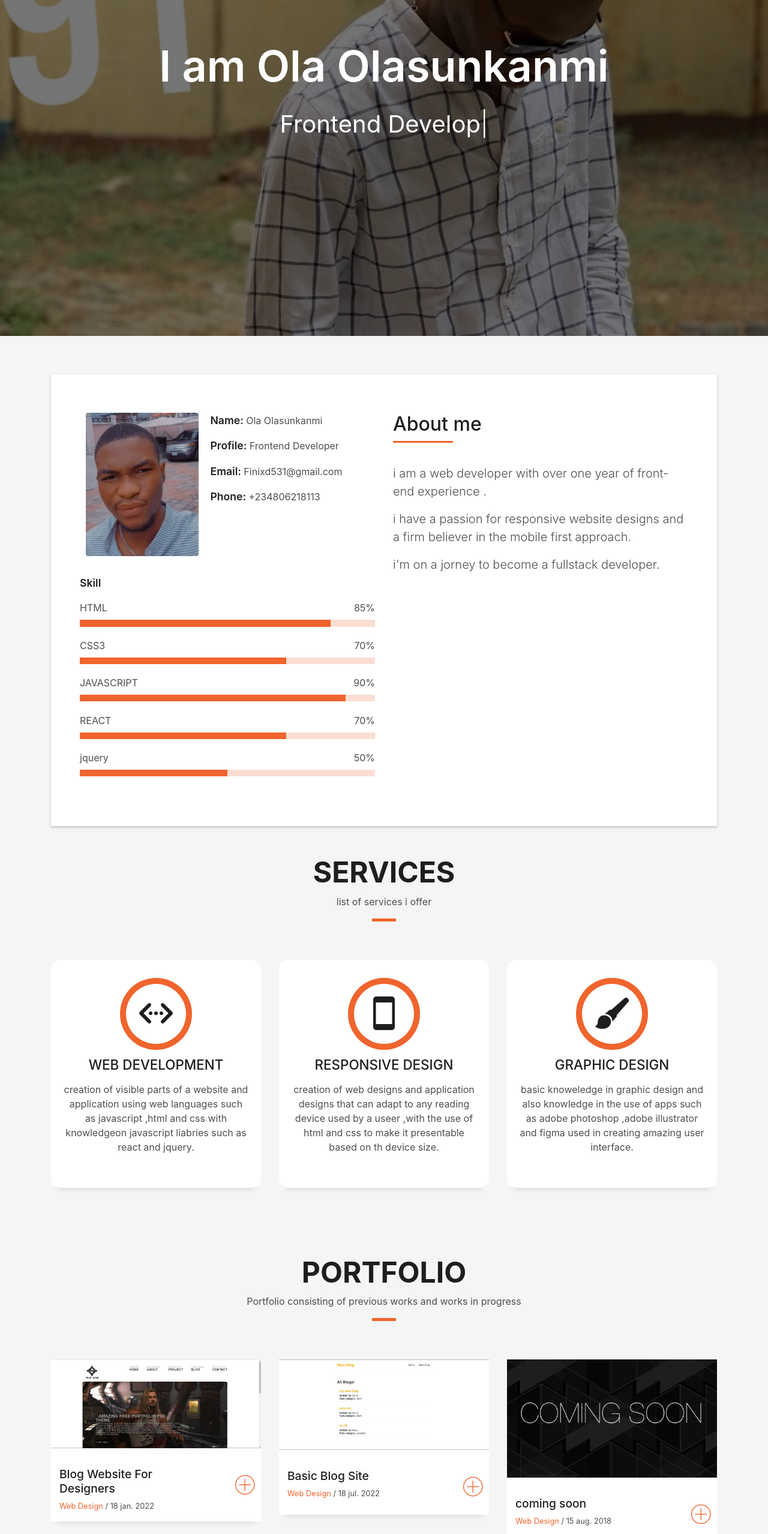
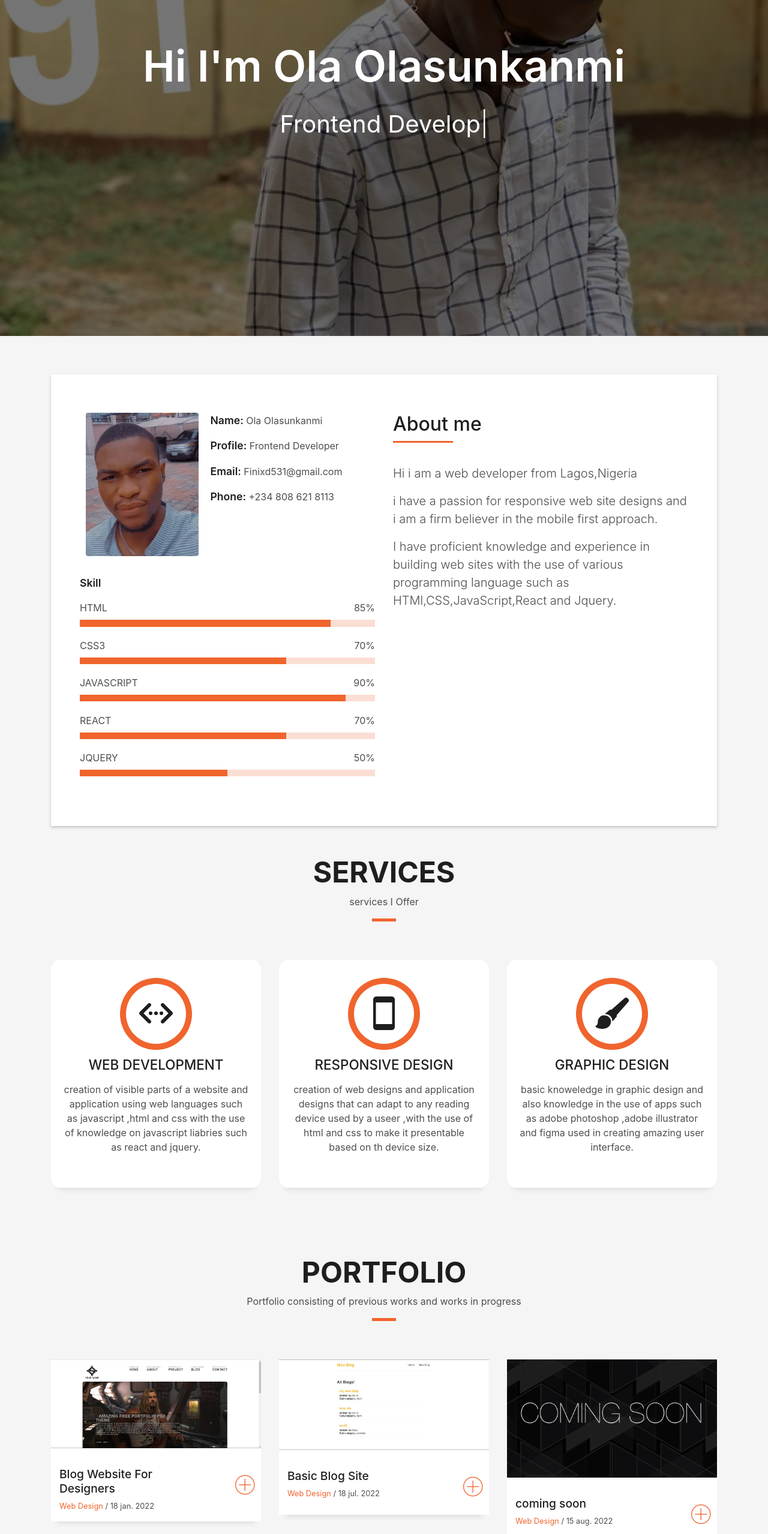
Before and after one commit to nicxd531/portfolio, a plain HTML site: page index.html in a window 1280 px wide. Shown: the part 240-2797 px from the top of the page at 60% size. Drawn offline with Linux system fonts and the light colour scheme; files whose address does not match are found by name.

Commit message:
updated
updated

```diff
--- a/index.html
+++ b/index.html
@@ -67,7 +67,7 @@
       <div class="table-cell">
         <div class="container">
           <!--<p class="display-6 color-d">Hello, world!</p>-->
-          <h1 class="intro-title mb-4">I am Ola Olasunkanmi</h1>
+          <h1 class="intro-title mb-4">Hi I'm Ola Olasunkanmi</h1>
           <p class="intro-subtitle"><span class="text-slider-items">Web Developer,Frontend Developer,Graphic Designer</span><strong class="text-slider"></strong></p>
           <!-- <p class="pt-3"><a class="btn btn-primary btn js-scroll px-4" href="#about" role="button">Learn More</a></p> -->
         </div>
@@ -94,7 +94,7 @@
                       <p><span class="title-s">Name: </span> <span>Ola Olasunkanmi</span></p>
                       <p><span class="title-s">Profile: </span> <span>Frontend Developer</span></p>
                       <p><span class="title-s">Email: </span> <span>Finixd531@gmail.com</span></p>
-                      <p><span class="title-s">Phone: </span> <span>+234806218113</span></p>
+                      <p><span class="title-s">Phone: </span> <span>+234 808 621 8113</span></p>
                     </div>
                   </div>
                 </div>
@@ -120,7 +120,7 @@
                     <div class="progress-bar" role="progressbar" style="width: 70%" aria-valuenow="70" aria-valuemin="0"
                       aria-valuemax="100"></div>
                   </div>
-                  <span>jquery</span> <span class="pull-right">50%</span>
+                  <span>JQUERY</span> <span class="pull-right">50%</span>
                   <div class="progress">
                     <div class="progress-bar" role="progressbar" style="width: 50%" aria-valuenow="50" aria-valuemin="0"
                       aria-valuemax="100"></div>
@@ -135,13 +135,13 @@
                     </h5>
                   </div>
                   <p class="lead">
-                    i am a web developer with over one year of front-end experience .
+                   Hi i am a web developer from Lagos,Nigeria
                   </p>
                   <p class="lead">
-                    i have a passion for responsive website designs and a firm believer in the mobile first approach.
+                    i have a passion for responsive web site designs and i am a firm believer in the mobile first approach.
                   </p>
                   <p class="lead">
-                    i'm on a jorney to become a fullstack developer.
+                    I have proficient knowledge and experience in building web sites  with the use of various programming  language such as HTMl,CSS,JavaScript,React and Jquery.
                   </p>
                 </div>
               </div>
@@ -162,7 +162,7 @@
               Services
             </h3>
             <p class="subtitle-a">
-              list of services i offer
+             services I Offer
             </p>
             <div class="line-mf"></div>
           </div>
@@ -192,7 +192,7 @@
             <div class="service-content">
               <h2 class="s-title">Web Development</h2>
               <p class="s-description text-center">
-                creation of visible parts of a website and application using web languages such as javascript ,html and css with knowledgeon javascript liabries such as react and jquery.
+                creation of visible parts of a website and application using web languages such as javascript ,html and css with the use of knowledge on javascript liabries such as react and jquery.
               </p>
             </div>
           </div>
@@ -304,7 +304,7 @@
                   <div class="col-sm-8">
                     <h2 class="w-title">coming soon</h2>
                     <div class="w-more">
-                      <span class="w-ctegory">Web Design</span> / <span class="w-date">15 aug. 2018</span>
+                      <span class="w-ctegory">Web Design</span> / <span class="w-date">15 aug. 2022</span>
                     </div>
                   </div>
                   <div class="col-sm-4">
@@ -459,16 +459,15 @@
                     </p>
                     <ul class="list-ico">
                       <li><span class="ion-ios-location"></span> Lagos,Nigeria</li>
-                      <li><span class="ion-ios-telephone"></span> +2348086298113</li>
+                      <li><span class="ion-ios-telephone"></span> +234 808 629 8113</li>
                       <li><span class="ion-email"></span> Finixd531@gmail.com</li>
                     </ul>
                   </div>
                   <div class="socials">
                     <ul>
-                      <li><a href=""><span class="ico-circle"><i class="ion-social-facebook"></i></span></a></li>
-                      <li><a href=""><span class="ico-circle"><i class="ion-social-instagram"></i></span></a></li>
-                      <li><a href=""><span class="ico-circle"><i class="ion-social-twitter"></i></span></a></li>
-                      <li><a href=""><span class="ico-circle"><i class="ion-social-pinterest"></i></span></a></li>
+                      <li><a href="https://www.instagram.com/nicx_ola"><span class="ico-circle"><i class="ion-social-instagram"></i></span></a></li>
+                      <li><a href="github.com/nicxd531"><span class="ico-circle"><i class="ion-social-twitter"></i></span></a></li>
+                      <li><a href="https://mobile.twitter.com/ultra_nicx"><span class="ico-circle"><i class="ion-social-github"></i></span></a></li>
                     </ul>
                   </div>
                 </div>
```
